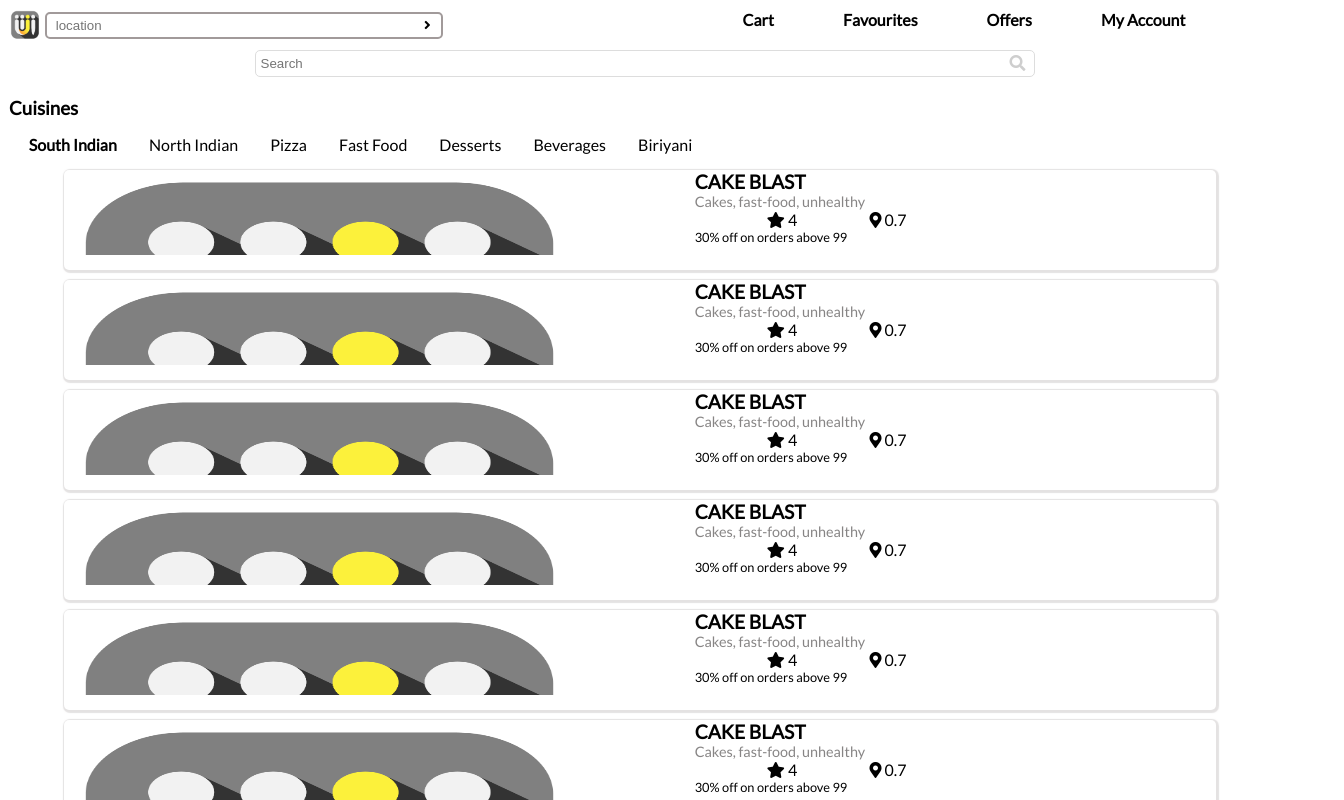
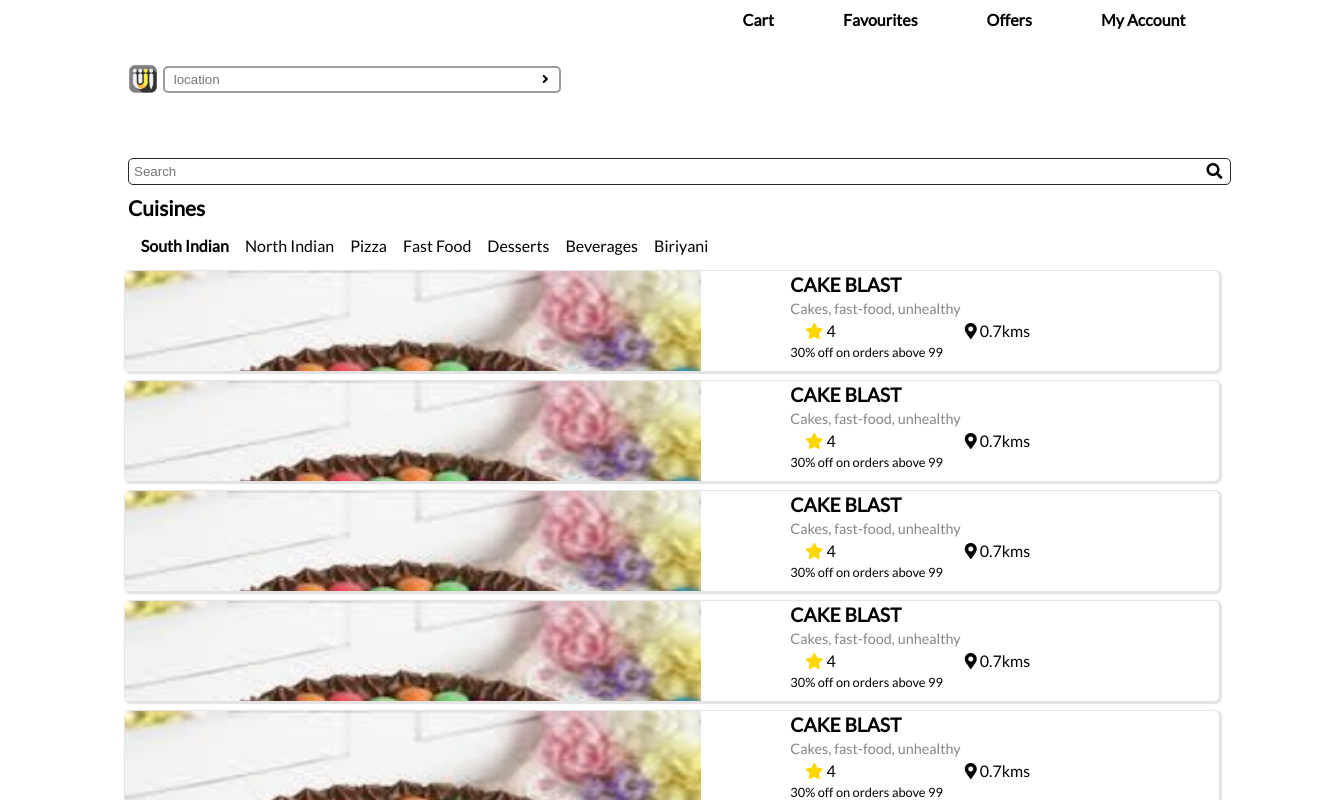
Before and after one commit to Vishal-Choudhary-bulu/Upfront, a React (Create React App) app in the folder client/: page / in a window 1280 px wide. Shown: the top 800 px of the page, 1344 px wide, since content can reach past the window. Built offline with nearby package versions, Linux system fonts and the light colour scheme.

Commit message:
merged conflicts - vishal

```diff
--- a/client/src/Components/LandingPage/Filters/Filters.css
+++ b/client/src/Components/LandingPage/Filters/Filters.css
@@ -2,15 +2,17 @@
 /* 10% for the search bar and 10 for the filters bar */
 
 .search-bar-wrapper {
+    width: 90%;
     display: flex;
-    justify-content: center;
+    justify-content: stretch;
 }
 .cuisine-search {
-    width: 60%;
+    width: 100% ;
     border-radius: 5px;
-    border: 1px solid rgb(221, 221, 221);
+    border: 1px solid rgb(39, 39, 39);
     padding: 5px 5px;
 }
+
 .cuisine-search:focus {
     outline: none !important;
 }
@@ -18,36 +20,49 @@
 .cuisine-tabs {
     list-style-type: none;
     display: inline;
-    margin: 0 1rem;
+    margin-right: 1rem;
 }
 .cuisine-tabs:hover {
     cursor: pointer;
 }
+
 .tabs {
     overflow-x: auto;
     white-space: nowrap;
     padding: 0;
 }
+
 .tabs ul {
     padding-left: 1vw;
 }
+
 .active-tab {
     font-weight: bold;
 }
-.Filters  h3 {
-    padding-left: 0.7vw;
-    margin-bottom: 0;
-    margin-top: 20px;
 
-    font-weight: bold;
-}
 
 .icon-search {
     padding-top:5px;
     margin-left: -25px;
-    color: rgb(206, 206, 206)
+    color: rgb(0, 0, 0);
+
 }
+
 .icon-search:hover {
     color: rgb(134, 134, 134);
     cursor: pointer;
 }
+
+.Filters{
+    width: 100%;
+    padding-left: 5vw;
+}
+
+.Filters-Cuisines{
+    padding-top: 10px;
+}
+
+.Filters-Cuisines span{
+    font-weight: bolder;
+    font-size: 1.3em;
+}
--- a/client/src/Components/LandingPage/Filters/Filters.jsx
+++ b/client/src/Components/LandingPage/Filters/Filters.jsx
@@ -29,19 +29,14 @@ export default class Filters extends Component {
                 <input type = "text" value = {this.props.searchValue} onChange = {this.props.handleSearch}  className = "cuisine-search" placeholder='Search'/>
                 <i className="fas fa-search icon-search"></i>
                 </div>
-                <h3>Cuisines</h3>
+                <div className="Filters-Cuisines">
+                    <span>Cuisines</span>
+                </div>
                 <div className = "tabs">
-                <ul>
-                    {jsx}
-                </ul>
-                </div>
-
-                {/* Note: All the child elements should have a className of the format "Filter-yourDecidedName" */}
-
-                {/* this will have a search bar for filtering the restaurants of users choice */}
-
-                {/* this will basically be a navbar of filters like cuisines etc. */}
-
+                    <ul>
+                        {jsx}
+                    </ul>
+                    </div>
             </div>
         )
     }
--- a/client/src/Components/LandingPage/Header/Header.css
+++ b/client/src/Components/LandingPage/Header/Header.css
@@ -2,7 +2,7 @@
 
 .Header {
     height: 5%;
-    padding: 10px;
+    padding: 5vw;
 }
 
 .Header-nav {
@@ -26,16 +26,17 @@
 
 .Header-sidebar {
     height: 100%;
-    width: 50vw;
+    width: 60vw;
     position: fixed;
     z-index: 3;
     top: 0;
     right: 0;
     display: none;
-    background-color: rgba(230, 230, 230, 1);
+    background-color: rgb(255, 255, 255);
     overflow-x: hidden;
     transition: 1s;
     padding-top: 30px;
+    /* border-left: 1px solid black; */
 }
 
 .Header-sidebar-opbtn {
@@ -49,8 +50,9 @@
 .Header-sidebar-clbtn {
     position: absolute;
     top:5px;
-    right:5px;
+    right:20px;
     border: none;
+    font-family: fantasy;
     background-color: #fff0;
     font-size:30px;
 }
@@ -74,6 +76,7 @@
 .Header-sidebar-links {
     list-style: none;
     padding: 0;
+    font-weight: bolder;
 }
 
 .Header-logo {
@@ -97,7 +100,7 @@
     padding: 8px 8px 8px 32px;
     text-decoration: none;
     font-size: 15px;
-    color: #818181;
+    color: #000000;
     display: block;
     transition: 0.3s;
     outline: none;
@@ -118,13 +121,14 @@
 
 .Header-links a {
     text-decoration: none;
-    color: black;
+    color: rgb(0, 0, 0);
     font-weight: 600;
 }
 
 .Header-links a:hover {
     cursor: pointer;
-    color: #333;
+    transform: scale(1.1);
+    color: rgb(48, 44, 44);
 }
 
 @media only screen and (min-width:768px){
--- a/client/src/Components/LandingPage/Header/Header.jsx
+++ b/client/src/Components/LandingPage/Header/Header.jsx
@@ -59,16 +59,16 @@ export default class Header extends Component {
                             <button className='Header-sidebar-clbtn' onClick={this.closeSidebar}>&times;</button>
                         </li>
                         <li>
-                            <a href="" className="Header-link">Cart</a>
+                            <a href="#" className="Header-link">Cart</a>
                         </li>
                         <li>
-                            <a href="" className="Header-link">Favourites</a>
+                            <a href="#" className="Header-link">Favourites</a>
                         </li>
                         <li>
-                            <a href="" className="Header-link">Offers</a>
+                            <a href="#" className="Header-link">Offers</a>
                         </li>
                         <li>
-                            <a href="" className="Header-link">My Account</a>
+                            <a href="#" className="Header-link">My Account</a>
                         </li>
                     </ul>
                 </div>
--- a/client/src/Components/LandingPage/RestaurantCard/RestaurantCard.css
+++ b/client/src/Components/LandingPage/RestaurantCard/RestaurantCard.css
@@ -8,7 +8,7 @@
         " i i r r "
         " i i o o "
     ;
-    grid-gap: 5px;
+    /* grid-gap: 5px; */
 }
 
 .RestaurantCard-Image{
@@ -17,32 +17,40 @@
 }
 
 .RestaurantCard-Image img{
-    width: 40vw;
-    height: 40vh;
+    height: 35vw;
+    width: 45vw;
 }
 
 
 
 .RestaurantCard-Title{
     grid-area: "t";
+    padding: 2px 5px;
     font-weight: bold;
     font-size: 1.2em;
 }
 
 .RestaurantCard-Cuisines{
+    padding: 2px 5px;
     grid-area: "c";
     color: rgba(54, 51, 51, 0.596);
     font-size: 0.9em;
 }
 
 .RestaurantCard-Rating-Distance{
+    padding: 2px 20px;
     grid-area: "r";
     display: flex;
-    justify-content: space-evenly;
+    justify-content: space-between;
 }
 
 
 .RestaurantCard-Offer{
+    padding: 2px 5px;
     grid-area: "o";
     font-size: 0.8em;
 }
+
+.fa-star{
+    color:gold;
+}
--- a/client/src/Components/LandingPage/RestaurantCard/RestaurantCard.jsx
+++ b/client/src/Components/LandingPage/RestaurantCard/RestaurantCard.jsx
@@ -1,6 +1,6 @@
 import React, { Component } from 'react'
 import './RestaurantCard.css'
-import thumbnail from './../../../logos/logo.png'
+import thumbnail from './../../../Assets/Images/cake.png'
 
 export default class RestaurantCard extends Component {
     render() {
@@ -16,8 +16,8 @@ export default class RestaurantCard extends Component {
                         Cakes, fast-food, unhealthy
                     </div>
                     <div className="RestaurantCard-Rating-Distance">
-                        <span><i className="fas fa-star"></i> 4</span>
-                        <span> <i className="fas fa-map-marker-alt"></i> 0.7</span>
+                        <span><i className="fas fa-star"> </i>  4</span>
+                        <span> <i className="fas fa-map-marker-alt"> </i>  0.7kms</span>
                     </div>
 
                     <div className="RestaurantCard-Offer">
--- a/client/src/index.css
+++ b/client/src/index.css
@@ -1,5 +1,6 @@
 body {
   margin: 0;
+  padding-left: 5%;
   font-family: -apple-system, BlinkMacSystemFont, "Segoe UI", "Roboto", "Oxygen",
     "Ubuntu", "Cantarell", "Fira Sans", "Droid Sans", "Helvetica Neue",
     sans-serif;
```
Also changed, not shown: client/src/Assets/Images/108242.jpg (added), client/src/Assets/Images/cake.png (added).
